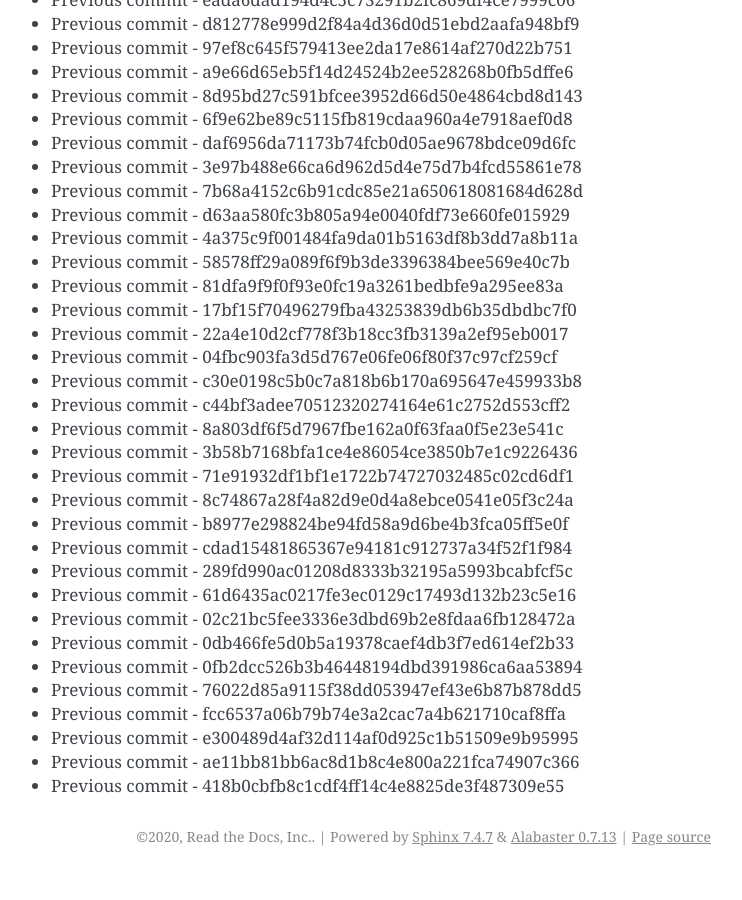
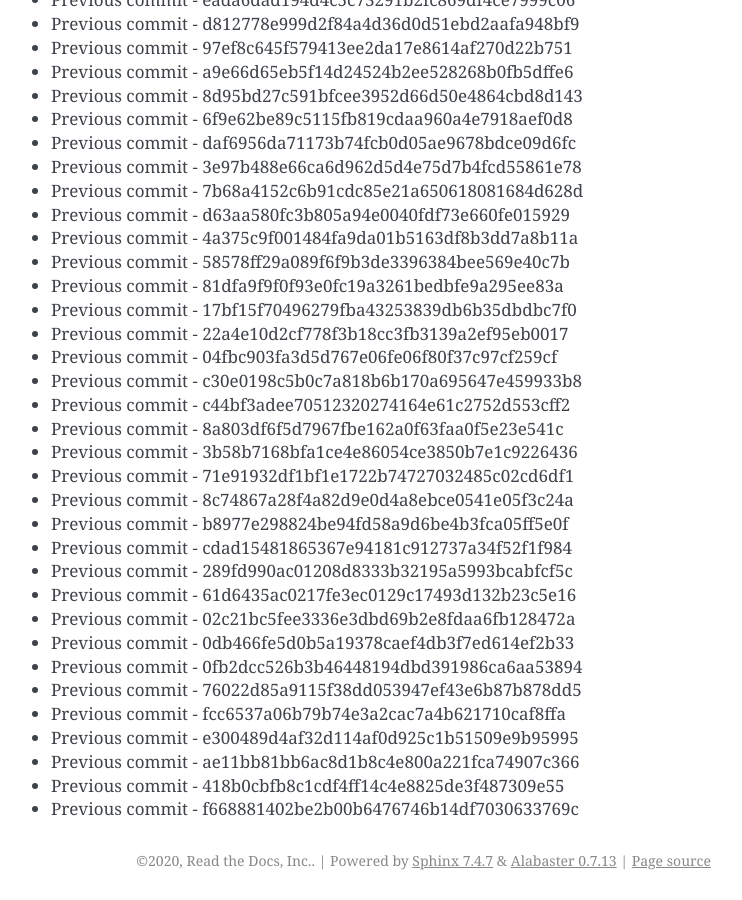
Before and after one commit to readthedocs/rtd-git-stresstest, a Sphinx documentation site: the page built from docs/updates.rst, in a window 1280 px wide and 900 px high, scrolled down 9698 px. Shown: the whole window, without its empty margins (399-1141 px from the left). Built offline with Sphinx 7.4.7, drawn with Linux system fonts in a browser that asks for light colours; before the commit the page ends 10574 px from its top, so only the background shows below that.

Commit message:
Generating commit from previous: f668881402be2b00b6476746b14df7030633769c

```diff
--- a/docs/updates.rst
+++ b/docs/updates.rst
@@ -439,3 +439,4 @@ It can be tested for any performance characteristics.
 * Previous commit - e300489d4af32d114af0d925c1b51509e9b95995
 * Previous commit - ae11bb81bb6ac8d1b8c4e800a221fca74907c366
 * Previous commit - 418b0cbfb8c1cdf4ff14c4e8825de3f487309e55
+* Previous commit - f668881402be2b00b6476746b14df7030633769c
```
